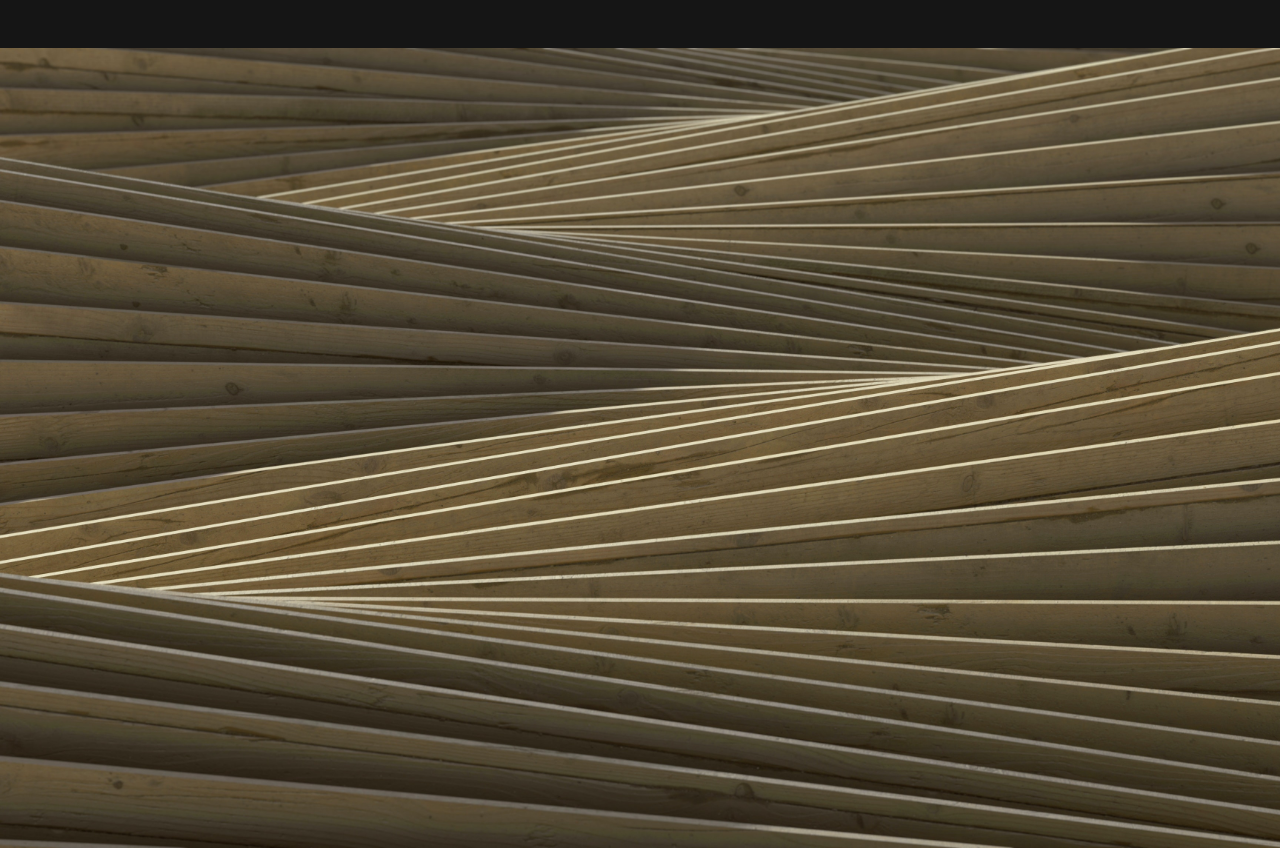
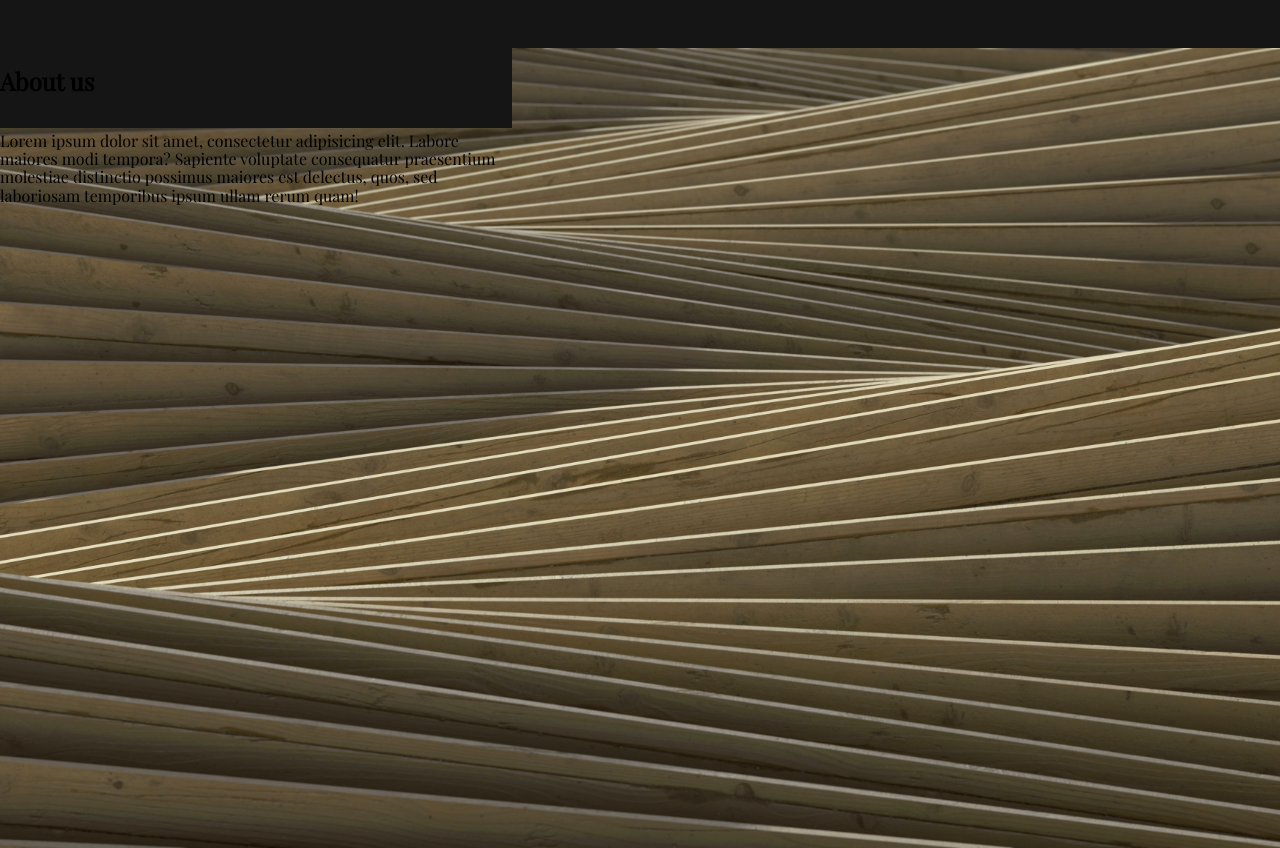
Before and after one commit to PedroBryk/Real-Estate, a plain HTML site: page index.html in a window 1280 px wide. Shown: the part 1380-2228 px from the top of the page. Drawn offline with nearby package versions, Linux system fonts and the light colour scheme; a web font is replaced by a local one.

Commit message:
section back2 ínicio

```diff
--- a/assets/css/style.css
+++ b/assets/css/style.css
@@ -124,3 +124,11 @@ body{
     height: 100vh;
     width: 100vw;
 }
+
+.help{
+    width: 40%;
+    height: 80px;
+    background-color: #151515;
+    display: grid;
+
+}
--- a/index.html
+++ b/index.html
@@ -41,7 +41,14 @@
         </div>
     </section>
     <section class="back2">
-
+        <div class="help">
+            <div class="titulo-help">
+                <h2>About us</h2>
+            </div>
+            <div class="main-help">
+                <p>Lorem ipsum dolor sit amet, consectetur adipisicing elit. Labore maiores modi tempora? Sapiente voluptate consequatur praesentium molestiae distinctio possimus maiores est delectus, quos, sed laboriosam temporibus ipsum ullam rerum quam!</p>
+            </div>
+        </div>
     </section>
 </body>
 </html>
```
